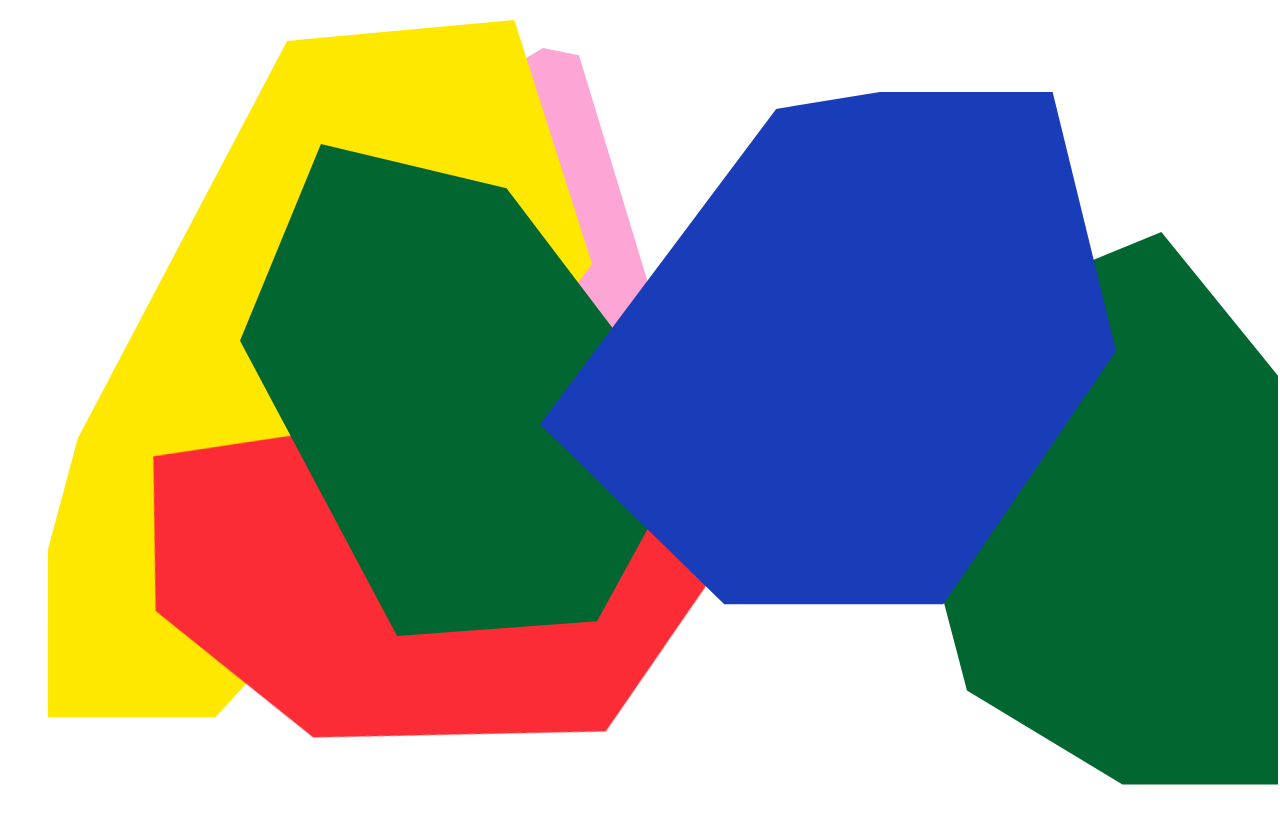
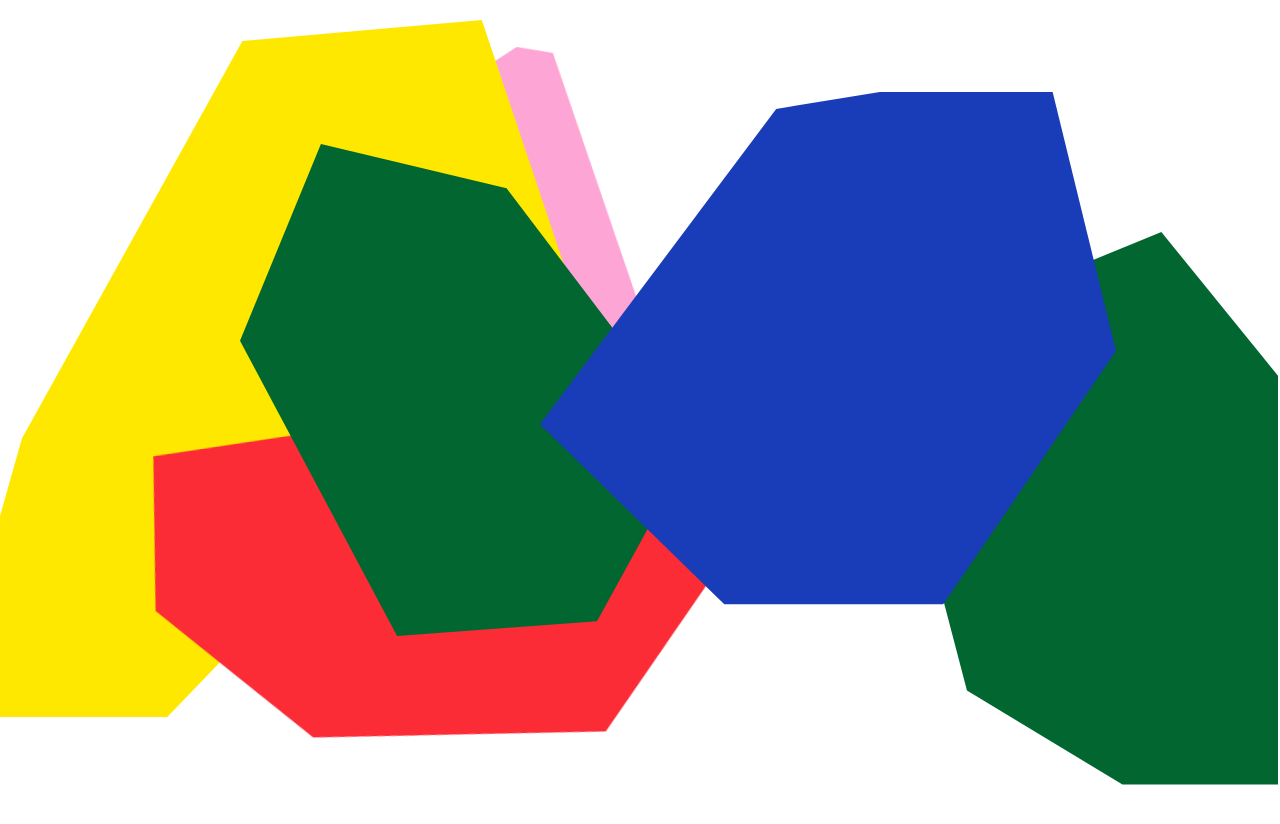
Before and after one commit to cheri-Valens-Iradukunda/Gym-Month-Web-project, a website: page index.html in a window 1280 px wide. Shown: the top 824 px of the page. Drawn offline with Linux system fonts and the light colour scheme.

Commit message:
chore: changes on the shapes part

```diff
--- a/index.html
+++ b/index.html
@@ -20,7 +20,7 @@
         loadComponents('home_upper', 'src/sections/home_upper.html');
     }
 </script>
-<body class="h-[500vh] overflow-x-hidden">
+<body class="">
     <div class="h-[150vh] relative bg-blac">
         <div id="home_upper" ></div>
     </div>
--- a/src/input.css
+++ b/src/input.css
@@ -1 +1,5 @@
 @import "tailwindcss";
+
+@theme{
+    --breakpoint-xs: 480px;
+}
--- a/src/sections/home_upper.html
+++ b/src/sections/home_upper.html
@@ -1,42 +1,54 @@
 <!-- <div class=" mt-50 h-[160vh] bg-amber-400 overflow-y-hidden"> -->
         <div class="absolute h-[130vh]">
-            <div class="sticky top-0 mt-12 ml-90
+            <div class="sticky top-0 mt-12 ml-85 lg:ml-85 md:ml-80 -rotate-2
                     [clip-path:polygon(73%_2%,_100%_76%,_71%_100%,_41%_10%,_61%_0)]
                     w-[18.75rem] loca h-[22.5625rem] bg-pink-300
+                    lg:w-[18.75rem] loca lg:h-[22.5625rem]
+                    md:w-[13.75rem] loca md:h-[17.5625rem]
                     "></div>
         </div>
 
         <div class="absolute h-[132vh]">
-            <div class="sticky top-0 mt-5
+            <div class="sticky top-0 mt-5 -ml-15
                 [clip-path:polygon(48%_3%,_86%_0,_99%_35%,_68%_70%,_36%_100%,_8%_100%,_8%_76%,_13%_60%)]
-                w-[37.375rem] h-[43.593125rem] bg-[rgba(255,232,0,1)]
+                w-[39.375rem] h-[43.593125rem] bg-[rgba(255,232,0,1)]
+                lg:w-[39.375rem] lg:h-[43.593125rem]
+                md:w-[34.375rem] md:h-[38.593125rem]
                 "></div>
         </div>
 
 
         <div class="absolute mt-102 h-[90vh]">
-            <div class="sticky top-0 ml-40 -rotate-5
+            <div class="sticky top-0 ml-40 -rotate-5 z-2
                 [clip-path:polygon(2%_5%,_71%_0,_100%_39%,_78%_70%,_26%_66%,_0_37%)]
                 w-[35.09375rem] h-[30.125rem] bg-red-500
+                lg:w-[35.09375rem] lg:h-[30.125rem]
+                md:w-[27.09375rem] md:h-[25.125rem]
                 "></div>
         </div>
         <div class="absolute mt-36 h-[130vh]">
-            <div class="sticky top-0 ml-60
+            <div class="sticky top-0 ml-60 lg:ml-60 md:ml-50 z-2
                  [clip-path:polygon(17%_0,_56%_9%,_96%_60%,_75%_97%,_33%_100%,_0_40%)]
                  w-[29.75rem] h-[30.75rem] bg-green-800
+                 lg:w-[29.75rem] lg:h-[30.75rem]
+                 md:w-[24.75rem] md:h-[25.75rem]
                  "></div>
         </div>
-        <div class="absolute mt-58 h-[130vh]">
-            <div class="sticky top-0 ml-198
+        <div class="absolute mt-58 h-[110vh]">
+            <div class="sticky top-0 ml-198 lg:ml-198 md:ml-150
             [clip-path:polygon(76%_0,_100%_26%,_100%_100%,_68%_100%,_36%_83%,_25%_46%,_40%_13%)]
             w-[30.375rem] h-[34.53125rem] bg-green-800
+            lg:w-[30.375rem] lg:h-[34.53125rem]
+            md:w-[25.375rem] md:h-[29.53125rem]
             "></div>
         </div>
 
-        <div class="absolute mt-23 h-[155vh]">
-            <div class=" sticky top-0 ml-135
+        <div class="absolute mt-23 lg:mt-23 md:mt-30 h-[125vh]">
+            <div class=" sticky top-0 ml-135 lg:ml-135 md:ml-103 md:z-1 lg:z-3
             [clip-path:polygon(59%_0,_89%_0,_100%_46%,70%_91%,_32%_91%,_0_59%,_41%_3%)]
             w-[36rem] h-[35.1875rem] bg-blue-800
+            lg:w-[36rem] lg:h-[35.1875rem]
+            md:w-[30rem] md:h-[29.1875rem]
             "></div>
         </div>
         <!-- <div class="w-screen h-[20vh] bg-amber-700 absolute b-0"></div> -->
```
Also changed, not shown: dist/output.css.
